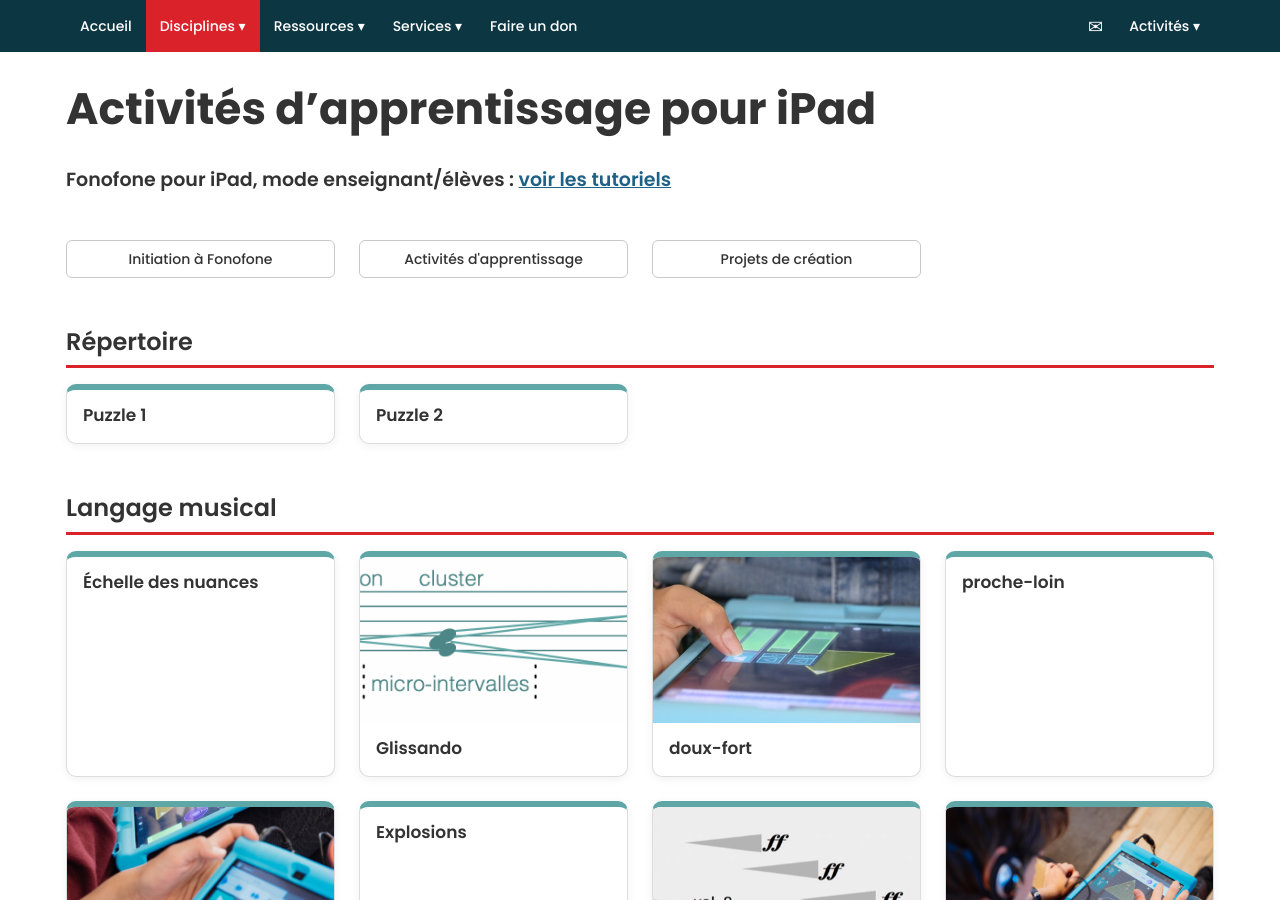
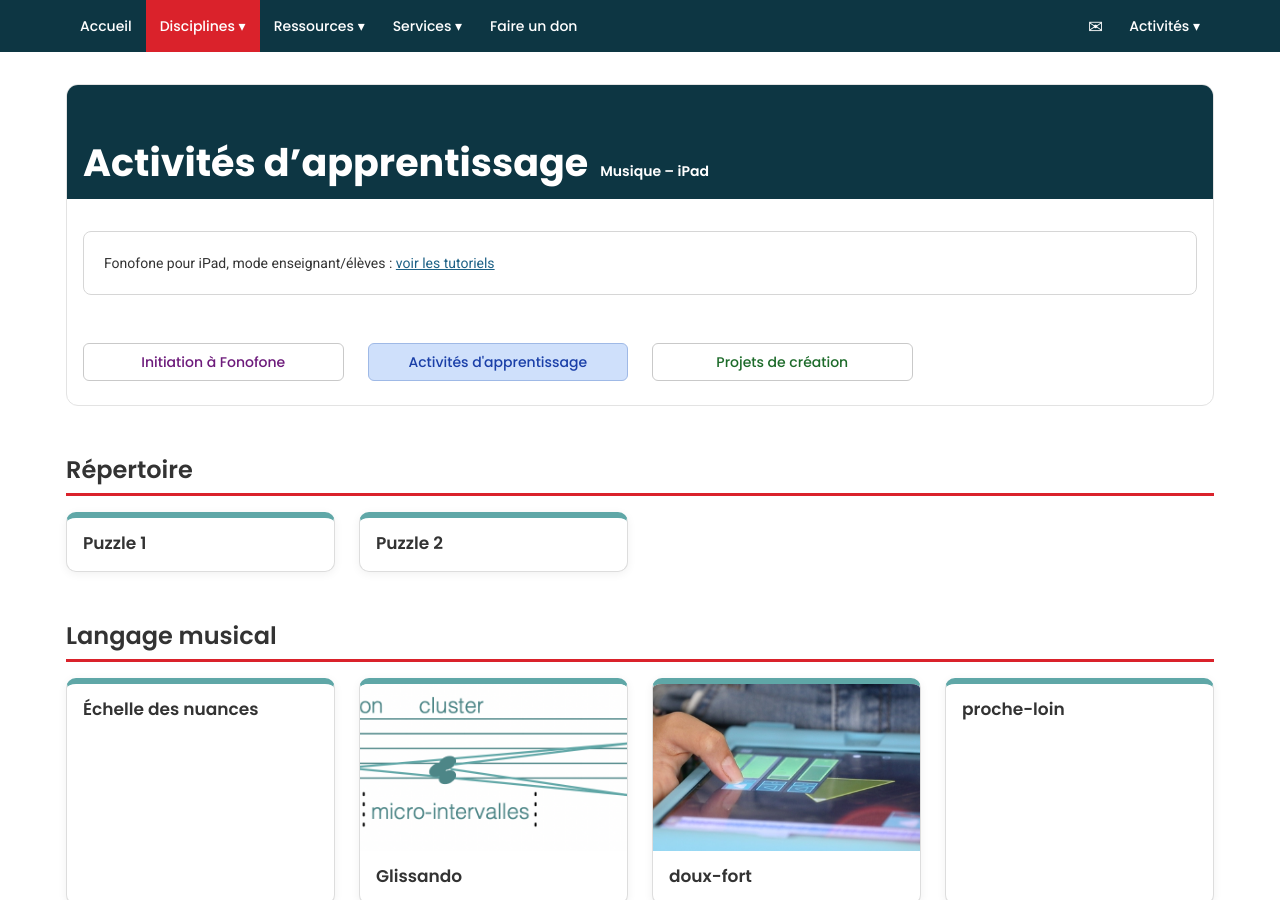
Before and after one commit to yves-fonofone/site-fonofone-revision, a Jekyll site: the page built from musique-tablette.html, in a window 1280 px wide and 900 px high. Built offline with Jekyll 4.4.1, drawn with Linux system fonts in a browser that asks for light colours.

Commit message:
Musique TABLETTE : même en-tête que la page fono-WEB
Bandeau bleu foncé (titre + « Musique – iPad »), encadré avec le lien
vers les tutoriels, et boutons de navigation colorés.

Co-Authored-By: Claude Opus 5.5 <noreply@anthropic.com>

```diff
--- a/musique-tablette.html
+++ b/musique-tablette.html
@@ -7,11 +7,19 @@ rubriques:
 - Langage musical
 - Procédés de composition
 ---
-<h1>Activités d’apprentissage pour iPad</h1>
- <h3>Fonofone pour iPad, mode enseignant/élèves : <a href="https://fonofone.org/maestro/fonofone-mode-enseignants-eleves/" target="_blank" rel="noopener">voir les tutoriels</a></h3>
-<p class="sous-nav">
-<a href="https://fonofone.org/musique/tablette-jeux-initiation/" target="_blank" rel="noopener">Initiation à Fonofone</a>
-<a href="musique-tablette.html">Activités d'apprentissage</a>
-<a href="https://fonofone.org/musique/tablette-projets-creation/" target="_blank" rel="noopener">Projets de création</a>
-</p>
+<section class="entete" aria-labelledby="titre-page">
+  <div class="entete__bandeau">
+    <h1 id="titre-page">Activités d’apprentissage <small>Musique – iPad</small></h1>
+  </div>
+  <div class="entete__corps">
+    <div class="entete__intro">
+      <p>Fonofone pour iPad, mode enseignant/élèves : <a href="https://fonofone.org/maestro/fonofone-mode-enseignants-eleves/" target="_blank" rel="noopener">voir les tutoriels</a></p>
+    </div>
+    <nav class="sous-nav" aria-label="Sections Musique iPad">
+      <a class="sn-initiation" href="https://fonofone.org/musique/tablette-jeux-initiation/" target="_blank" rel="noopener">Initiation à Fonofone</a>
+      <a class="sn-activites" href="musique-tablette.html" aria-current="page">Activités d'apprentissage</a>
+      <a class="sn-projets" href="https://fonofone.org/musique/tablette-projets-creation/" target="_blank" rel="noopener">Projets de création</a>
+    </nav>
+  </div>
+</section>
 {% include tuiles.html %}
```
